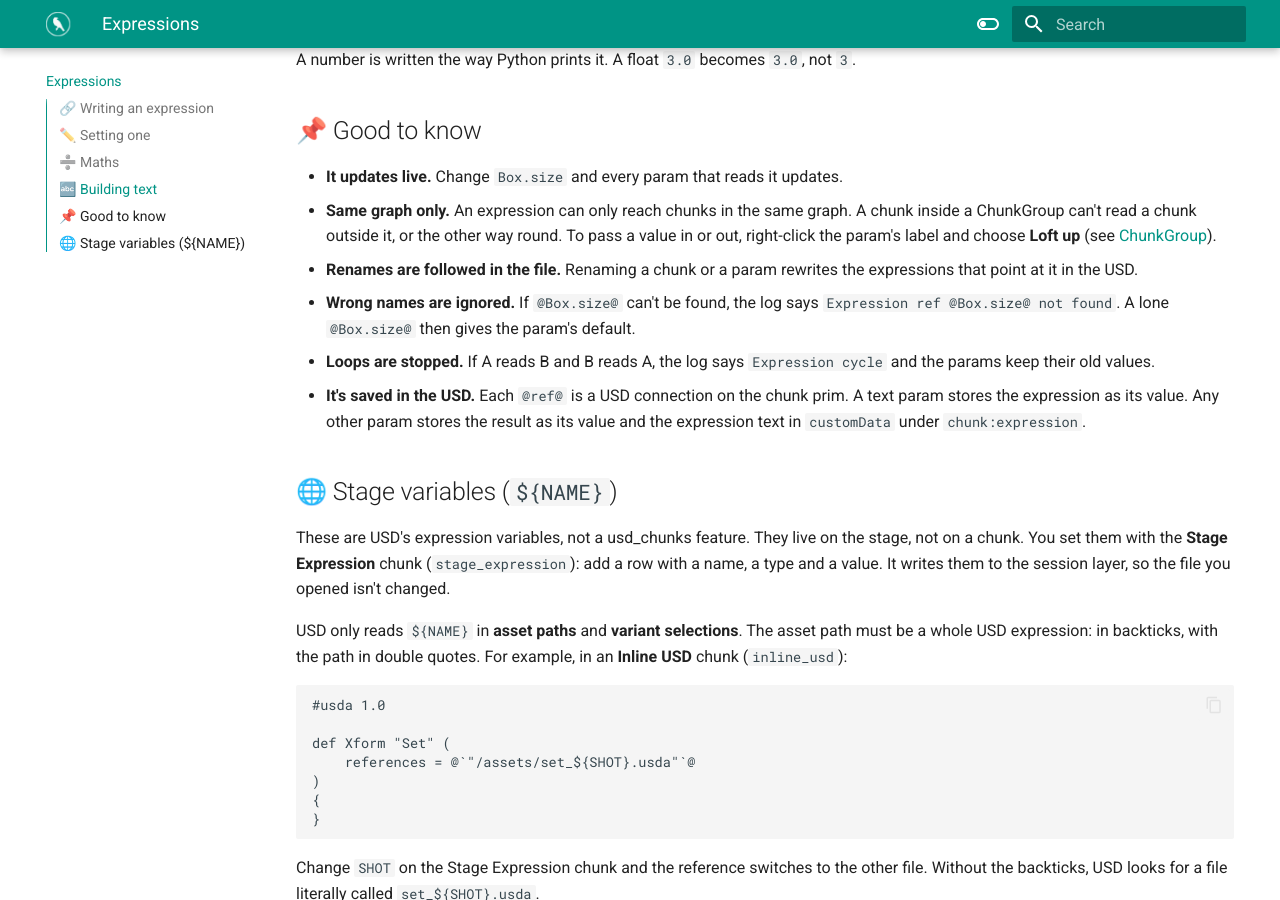
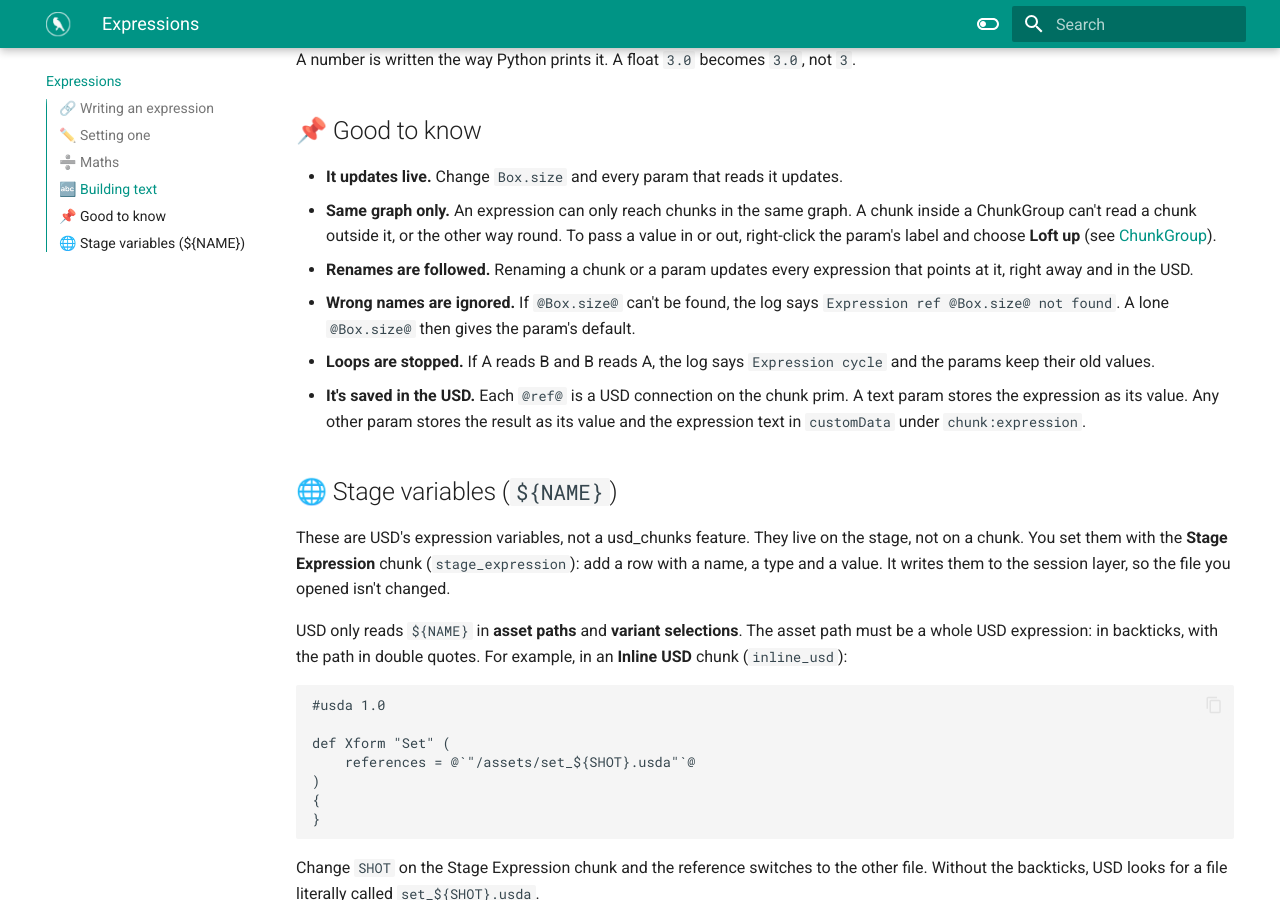
Before and after one commit to HuginStudios/usd_chunks, an MkDocs documentation site: the page built from docs/expressions.md, in a window 1280 px wide and 900 px high, scrolled down 1558 px. Built offline with MkDocs 1.6.1 and Material for MkDocs 9.7.7, drawn with Linux system fonts in a browser that asks for light colours.

Commit message:
Docs: renames now update expressions right away (#293)

```diff
--- a/docs/expressions.md
+++ b/docs/expressions.md
@@ -78,8 +78,8 @@ A number is written the way Python prints it. A float `3.0` becomes `3.0`, not `
   inside a ChunkGroup can't read a chunk outside it, or the other way round. To pass a
   value in or out, right-click the param's label and choose **Loft up** (see
   [ChunkGroup](core-chunks.md#chunkgroup)).
-- **Renames are followed in the file.** Renaming a chunk or a param rewrites the
-  expressions that point at it in the USD.
+- **Renames are followed.** Renaming a chunk or a param updates every expression that
+  points at it, right away and in the USD.
 - **Wrong names are ignored.** If `@Box.size@` can't be found, the log says
   `Expression ref @Box.size@ not found`. A lone `@Box.size@` then gives the param's
   default.
```
